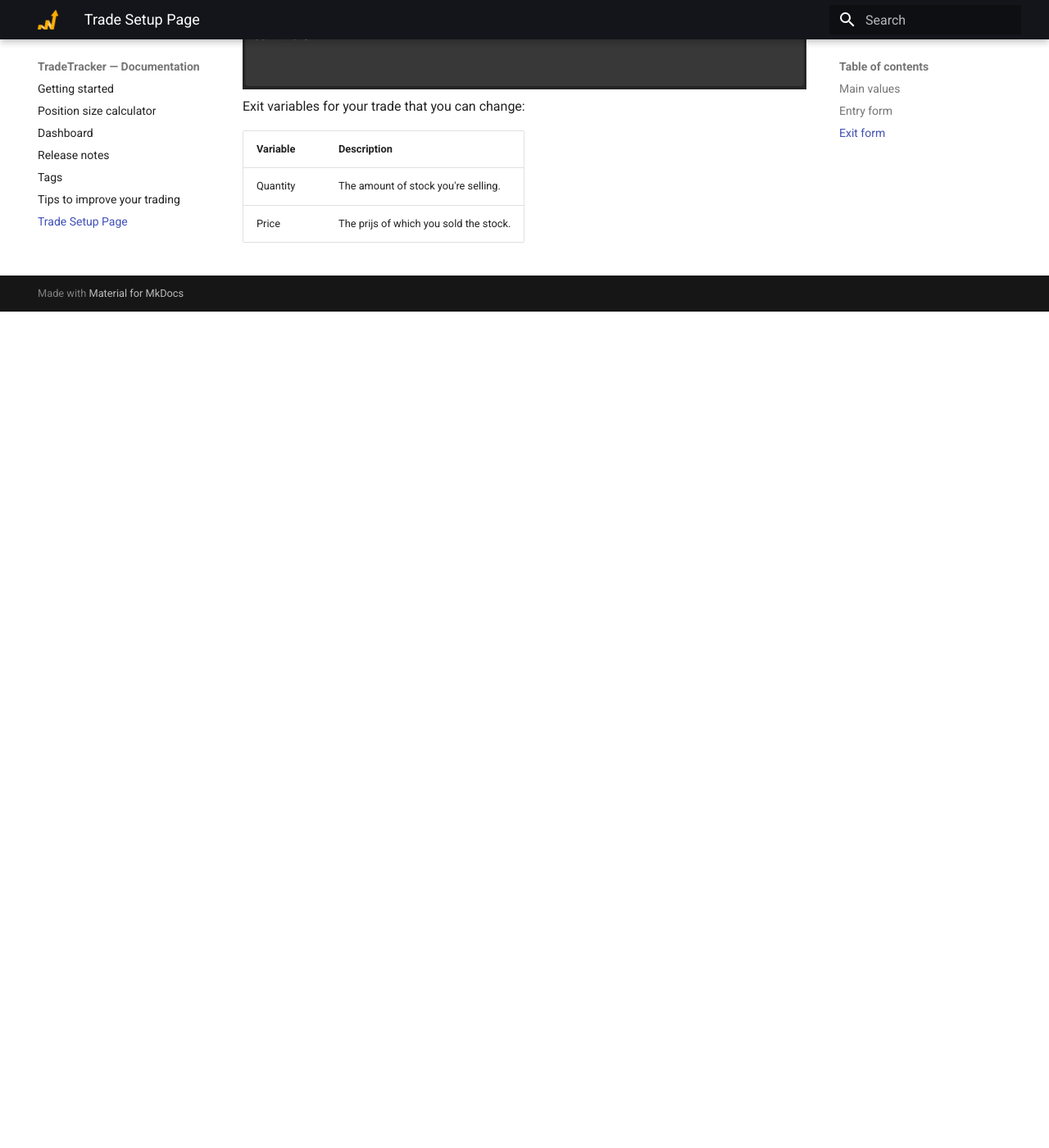
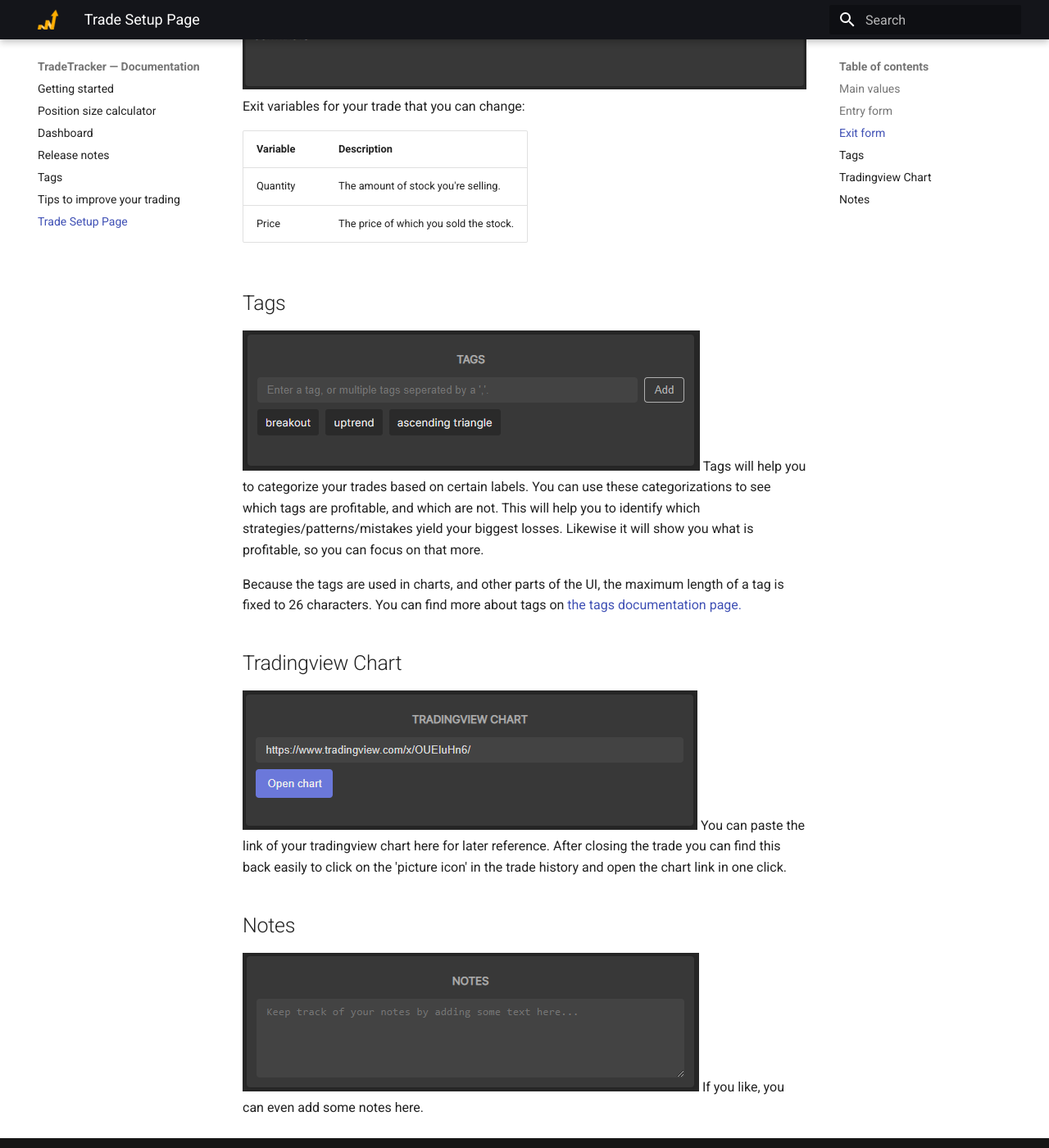
Before and after one commit to TradeTracker/docs, an MkDocs documentation site: the page built from docs/tradesetuppage.md, in a window 1280 px wide and 1400 px high, scrolled down 2376 px. Shown: the whole window at 82% size. Built offline with MkDocs 1.6.1 and Material for MkDocs 9.7.7, drawn with Linux system fonts in a browser that asks for light colours; before the commit the page ends 2756 px from its top, so only the background shows below that.

Commit message:
Trade setup page docs change

```diff
--- a/docs/tradesetuppage.md
+++ b/docs/tradesetuppage.md
@@ -47,4 +47,25 @@ Exit variables for your trade that you can change:
 |Variable|Description|
 |--|--|
 |Quantity|The amount of stock you're selling.|
-|Price|The prijs of which you sold the stock.|
+|Price|The price of which you sold the stock.|
+
+
+## Tags
+
+![Tags](tags.png)
+Tags will help you to categorize your trades based on certain labels.
+You can use these categorizations to see which tags are profitable, and which are not.
+This will help you to identify which strategies/patterns/mistakes yield your biggest losses. Likewise it will show you what is profitable, so you can focus on that more.
+
+Because the tags are used in charts, and other parts of the UI, the maximum length of a tag is fixed to 26 characters.
+You can find more about tags on [the tags documentation page.](https://docs.tradetracker.app/tags/)
+
+## Tradingview Chart
+
+![Tags](tradesetuppageTradingviewchart.png)
+You can paste the link of your tradingview chart here for later reference. After closing the trade you can find this back easily to click on the 'picture icon' in the trade history and open the chart link in one click.
+
+## Notes
+
+![Tags](tradesetuppageNotes.png)
+If you like, you can even add some notes here.
```
Also changed, not shown: docs/tradesetuppageNotes.png (added), docs/tradesetuppageTradingviewchart.png (added).
